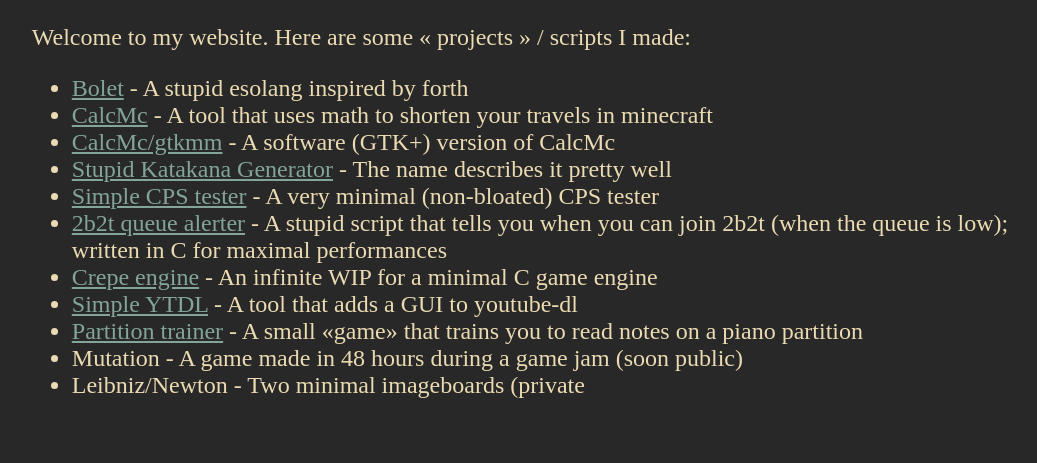
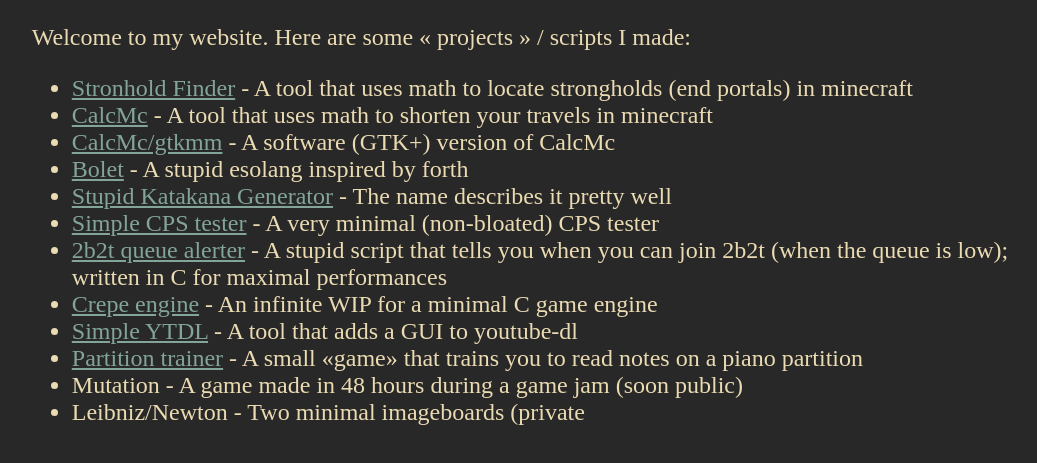
Before and after one commit to Trriplex/trriplex.github.io, a plain HTML site: page index.html in a window 1280 px wide. Shown: the part 77-540 px from the top of the page, without its empty margins (229-1266 px from the left). Drawn offline with Linux system fonts and the light colour scheme.

Commit message:
Update index.html

```diff
--- a/index.html
+++ b/index.html
@@ -11,9 +11,10 @@
 		<h1>Triplex</h1>
 		<p>Welcome to my website. Here are some &laquo; projects &raquo; / scripts I made:</p>
 		<ul>
-			<li><a href="https://github.com/Trriplex/bolet">Bolet</a> - A stupid esolang inspired by forth</li>
+			<li><a href="https://trriplex.github.io/CalcMc/StrongholdFinder" target="_blank">Stronhold Finder</a> - A tool that uses math to locate strongholds (end portals) in minecraft</li>
 			<li><a href="https://trriplex.github.io/CalcMc" target="_blank">CalcMc</a> - A tool that uses math to shorten your travels in minecraft</li>
 			<li><a href="https://github.com/Trriplex/CalcMc-gtkmm">CalcMc/gtkmm</a> - A software (GTK+) version of CalcMc</li>
+			<li><a href="https://github.com/Trriplex/bolet">Bolet</a> - A stupid esolang inspired by forth</li>
 			<li><a href="https://trriplex.github.io/stupid-katakana" target="_blank">Stupid Katakana Generator</a> - The name describes it pretty well</li>
 			<li><a href="https://trriplex.github.io/Simple-CPS-Tester" target="_blank">Simple CPS tester</a> - A very minimal (non-bloated) CPS tester</li>
 			<li><a href="https://github.com/Trriplex/2b2t-queue-alerter">2b2t queue alerter</a> - A stupid script that tells you when you can join 2b2t (when the queue is low); written in C for maximal performances</li>
```
